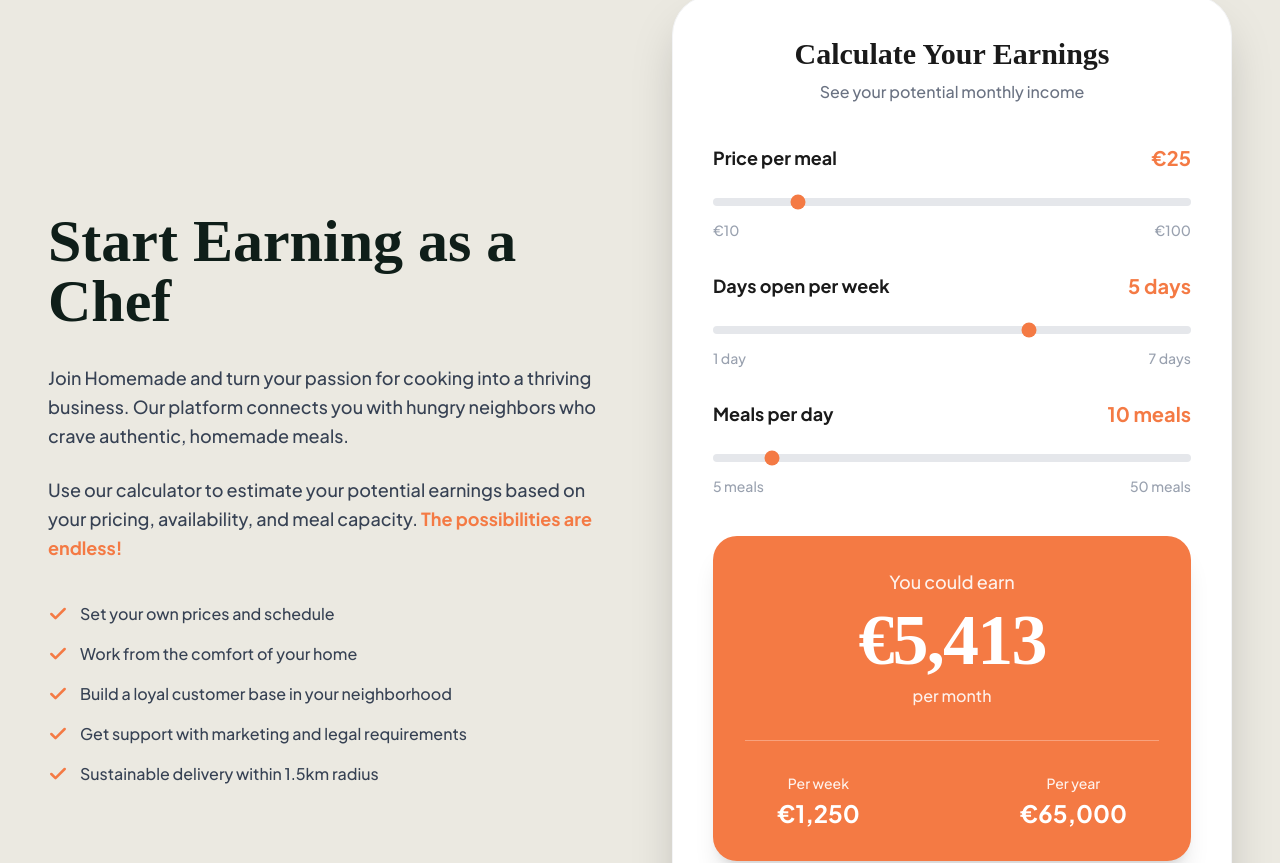
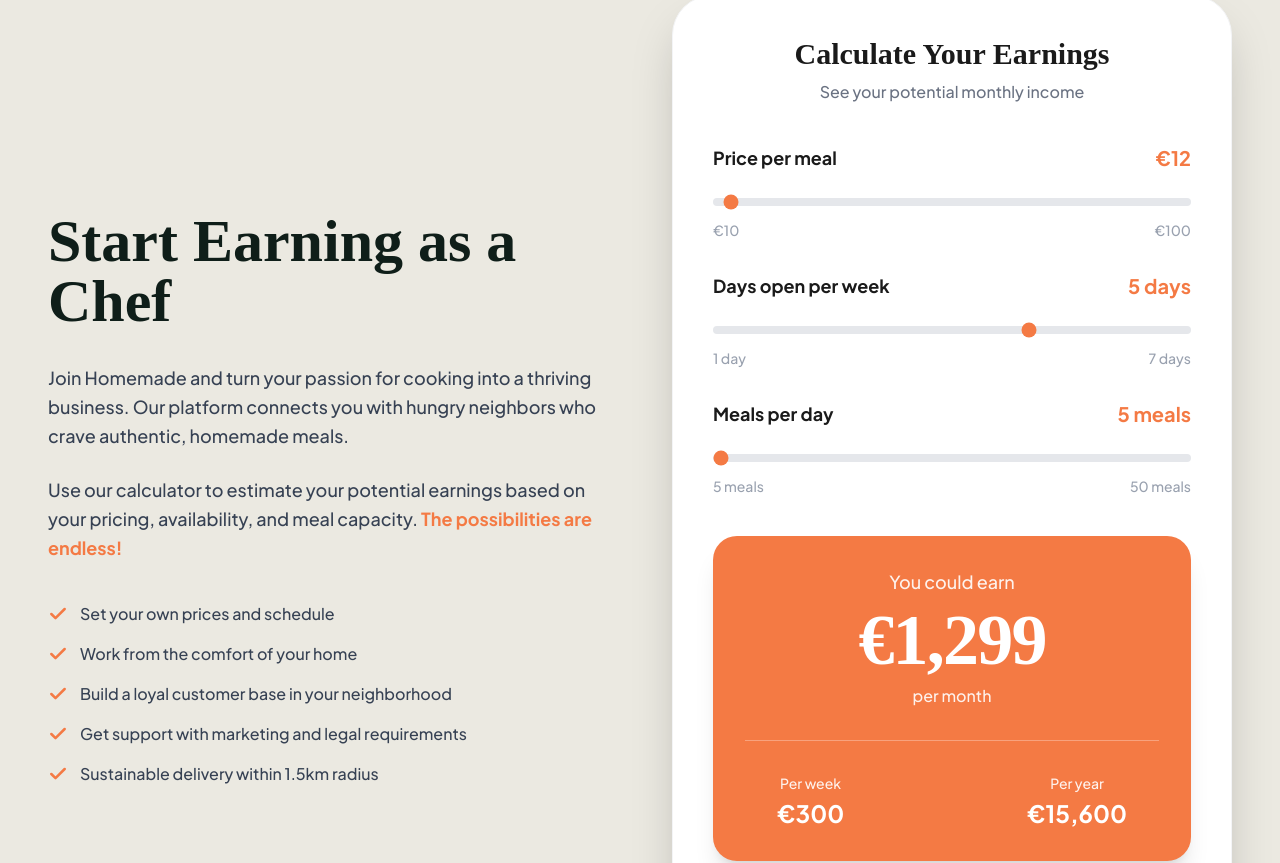
Before and after one commit to AntonCapusta25/Homemade_chefs_website, a Next.js app: page / in a window 1280 px wide. Shown: the part 4811-5674 px from the top of the page. Built offline with nearby package versions, Linux system fonts and the light colour scheme; no server answers; the database is empty; a web font is replaced by a local one.

Commit message:
Set default pricePerMeal to €12 and mealsPerDay to 5 in EarningsCalculator

```diff
--- a/src/components/EarningsCalculator.tsx
+++ b/src/components/EarningsCalculator.tsx
@@ -9,9 +9,9 @@ import { trackSignupClick } from '@/lib/fbPixel';
 
 export default function EarningsCalculator() {
     const { t } = useLanguage();
-    const [pricePerMeal, setPricePerMeal] = useState(25);
+    const [pricePerMeal, setPricePerMeal] = useState(12);
     const [daysPerWeek, setDaysPerWeek] = useState(5);
-    const [mealsPerDay, setMealsPerDay] = useState(10);
+    const [mealsPerDay, setMealsPerDay] = useState(5);
 
     const weekly = pricePerMeal * mealsPerDay * daysPerWeek;
     const monthly = weekly * 4.33;
```
